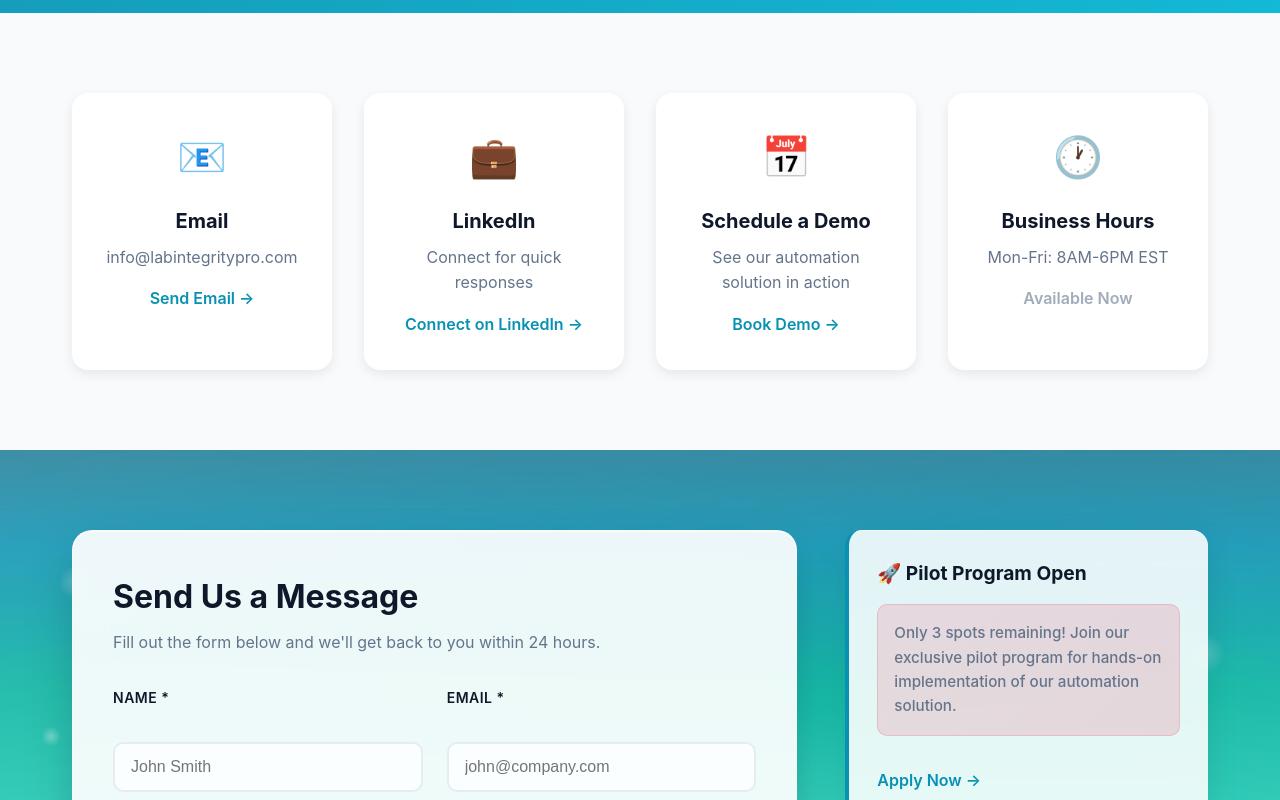
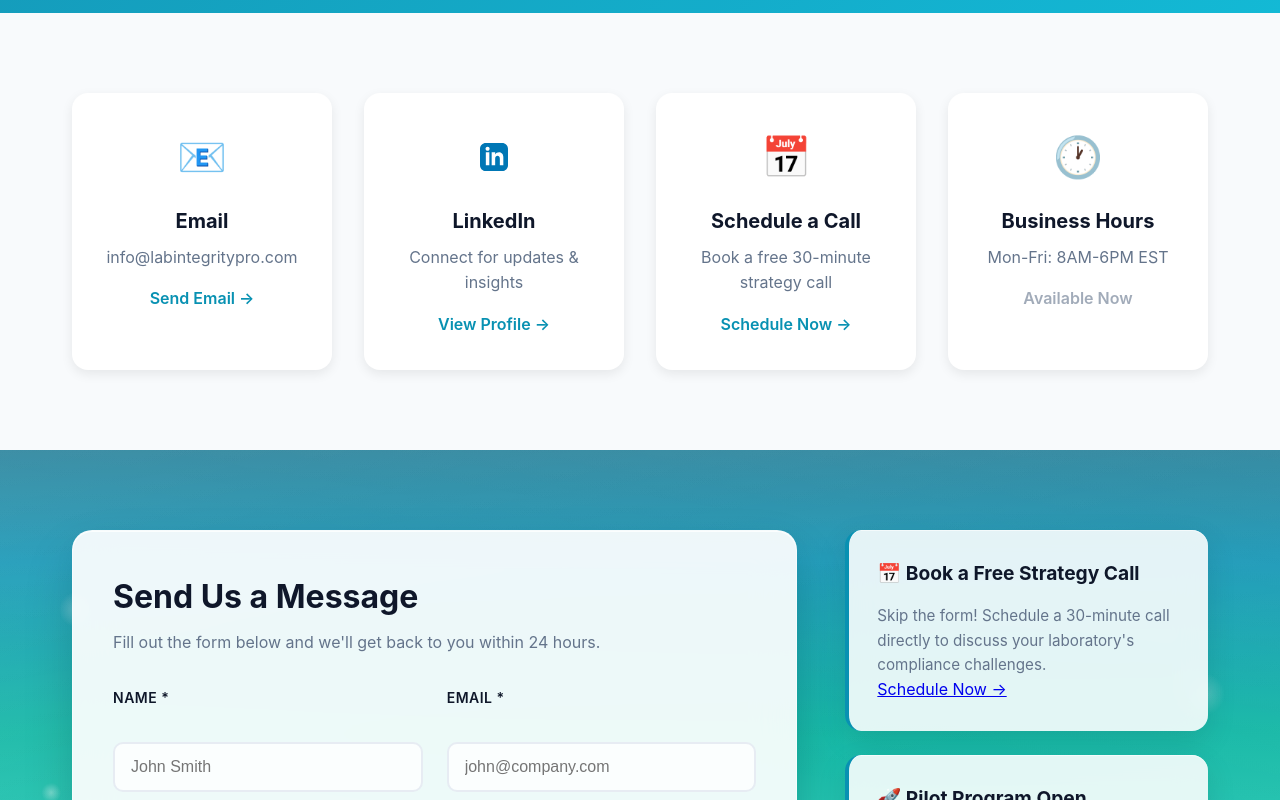
Before and after one commit to Skux-Sovereign/Lab-Integrity-Pro-New, a Next.js app: page /contact in a window 1280 px wide. Shown: the part 380-1180 px from the top of the page. Built offline with nearby package versions, Linux system fonts and the light colour scheme.

Commit message:
Upgraded Products and Contact pages

```diff
--- a/src/app/contact/page.tsx
+++ b/src/app/contact/page.tsx
@@ -58,6 +58,7 @@ export default function Contact() {
       const serviceMap: Record<string, string> = {
         'data-review': 'data-review-study',
         'automation': 'automation-pilot',
+        'automation-demo': 'automation-demo',
         'lims': 'lims-config',
         'Compliance Audit': 'compliance-audit',
         'Custom SOP Development': 'custom-sop',
@@ -170,9 +171,6 @@ export default function Contact() {
     setIsSubmitting(true);
 
     try {
-      // Using Formspree for email handling
-      // Replace 'YOUR_FORM_ID' with your actual Formspree form ID
-      // Sign up at https://formspree.io to get your form ID
       const response = await fetch('https://formspree.io/f/manrkqoe', {
         method: 'POST',
         headers: {
@@ -220,18 +218,22 @@ export default function Contact() {
       actionText: 'Send Email'
     },
     {
-      icon: '💼',
+      icon: (
+        <svg xmlns="http://www.w3.org/2000/svg" width="28" height="28" viewBox="0 0 24 24" fill="#0077b5">
+          <path d="M19 0h-14c-2.761 0-5 2.239-5 5v14c0 2.761 2.239 5 5 5h14c2.762 0 5-2.239 5-5v-14c0-2.761-2.238-5-5-5zm-11 19h-3v-11h3v11zm-1.5-12.268c-.966 0-1.75-.79-1.75-1.764s.784-1.764 1.75-1.764 1.75.79 1.75 1.764-.783 1.764-1.75 1.764zm13.5 12.268h-3v-5.604c0-3.368-4-3.113-4 0v5.604h-3v-11h3v1.765c1.396-2.586 7-2.777 7 2.476v6.759z"/>
+        </svg>
+      ),
       title: 'LinkedIn',
-      details: 'Connect for quick responses',
-      action: 'https://linkedin.com/company/lab-integrity-pro',
-      actionText: 'Connect on LinkedIn'
+      details: 'Connect for updates & insights',
+      action: 'https://www.linkedin.com/in/labintegritypro',
+      actionText: 'View Profile'
     },
     {
       icon: '📅',
-      title: 'Schedule a Demo',
-      details: 'See our automation solution in action',
-      action: 'https://calendly.com/labintegritypro/demo',
-      actionText: 'Book Demo'
+      title: 'Schedule a Call',
+      details: 'Book a free 30-minute strategy call',
+      action: 'https://calendly.com/labintegritypro/30min',
+      actionText: 'Schedule Now'
     },
     {
       icon: '🕐',
@@ -288,7 +290,9 @@ export default function Contact() {
           <div className="methods-grid">
             {contactMethods.map((method, index) => (
               <div key={index} className="method-card">
-                <div className="method-icon">{method.icon}</div>
+                <div className="method-icon">
+                  {typeof method.icon === 'string' ? method.icon : method.icon}
+                </div>
                 <h3>{method.title}</h3>
                 <p>{method.details}</p>
                 {method.action !== '#' ? (
@@ -461,6 +465,19 @@ export default function Contact() {
 
             {/* Additional Info */}
             <div className="contact-info-wrapper">
+              <div className="info-card schedule-highlight">
+                <h3>📅 Book a Free Strategy Call</h3>
+                <p>Skip the form! Schedule a 30-minute call directly to discuss your laboratory&apos;s compliance challenges.</p>
+                <a
+                  href="https://calendly.com/labintegritypro/30min"
+                  target="_blank"
+                  rel="noopener noreferrer"
+                  className="schedule-btn"
+                >
+                  Schedule Now →
+                </a>
+              </div>
+
               <div className="info-card">
                 <h3>🚀 Pilot Program Open</h3>
                 <p className="pilot-alert">Only 3 spots remaining! Join our exclusive pilot program for hands-on implementation of our automation solution.</p>
@@ -542,7 +559,14 @@ export default function Contact() {
             <p>Download our templates instantly or schedule a consultation to discuss custom solutions</p>
             <div className="cta-buttons">
               <Link href="/products" className="btn btn-primary">View Products</Link>
-              <a href="#contact" className="btn btn-secondary">Contact Form ↑</a>
+              <a
+                href="https://calendly.com/labintegritypro/30min"
+                target="_blank"
+                rel="noopener noreferrer"
+                className="btn btn-secondary"
+              >
+                Schedule a Call
+              </a>
             </div>
           </div>
         </div>
--- a/src/app/products/page.tsx
+++ b/src/app/products/page.tsx
@@ -453,7 +453,7 @@ export default function Products() {
           {/* Results Stats */}
           <div className="transformation-stats">
             <div className="stat-box">
-              <span className="stat-value">95%</span>
+              <span className="stat-value">50%</span>
               <span className="stat-label">Time Saved</span>
             </div>
             <div className="stat-box">
```
Also changed, not shown: src/app/products/products.css (+24 -23 lines).
